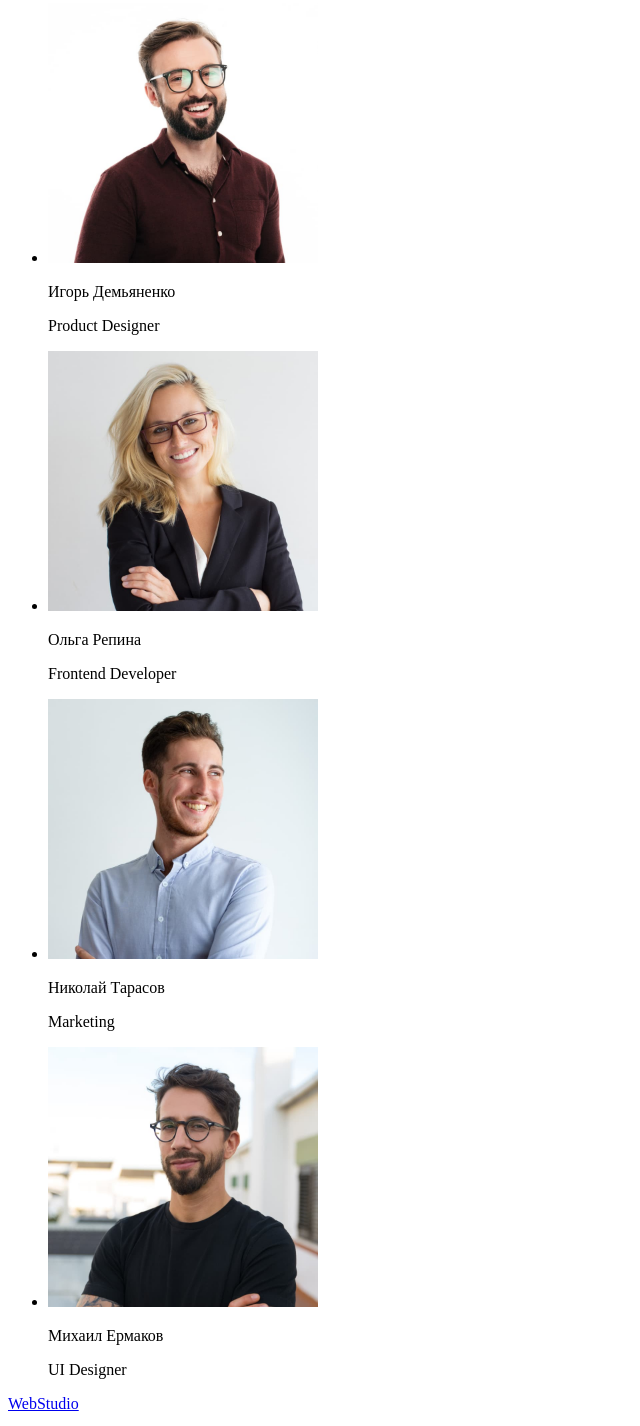
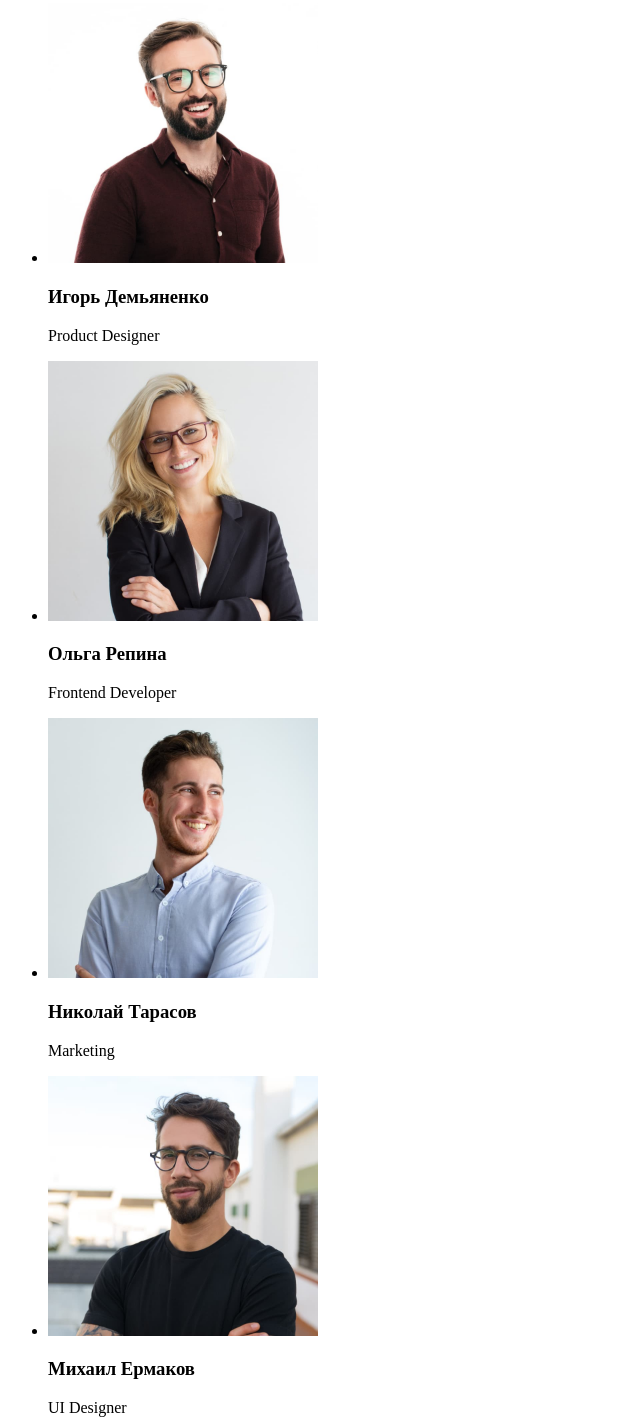
Before and after one commit to NkitaTmoshin/goit-markup-hw-01, a plain HTML site: page index.html in a window 1280 px wide. Shown: the part 1618-3044 px from the top of the page, without its empty margins (0-640 px from the left). Drawn offline with Linux system fonts and the light colour scheme.

Commit message:
div,p deleted. p changed

```diff
--- a/index.html
+++ b/index.html
@@ -97,59 +97,51 @@
         </ul>
       </section>
       <!-- Наша команда -->
-      <div>
+      <section>
         <h2>Наша команда</h2>
         <ul>
           <li>
-            <p>
               <img
                 src="images/image4.jpg"
                 width="270"
                 height="260"
                 alt="Игорь Демьяненко"
               />
-            </p>
-            <p>Игорь Демьяненко</p>
+            <h3>Игорь Демьяненко</h3>
             <p>Product Designer</p>
           </li>
           <li>
-            <p>
               <img
                 src="images/image5.jpg"
                 width="270"
                 height="260"
                 alt="Ольга Репина"
               />
-            </p>
-            <p>Ольга Репина</p>
+            <h3>Ольга Репина</h3>
             <p>Frontend Developer</p>
           </li>
           <li>
-            <p>
               <img
                 src="images/image6.jpg"
                 width="270"
                 height="260"
                 alt="Николай Тарасов"
               />
-            </p>
-            <p>Николай Тарасов</p>
-            <p>Marketing</p>
+              <h3>Николай Тарасов</h3>
+              <p>Marketing</p>
           </li>
           <li>
-            <p>
               <img
                 src="images/image7.jpg"
                 width="270"
                 height="260"
                 alt="Михаил Ермаков"
               />
-            </p>
-            <p>Михаил Ермаков</p>
-            <p>UI Designer</p>
+              <h3>Михаил Ермаков</h3>
+              <p>UI Designer</p>
           </li>
         </ul>
-      </div>
+      </section>
       <!--Подвал студии-->
       <footer>
         <a class="link" href="WebStudio">WebStudio</a>
```
